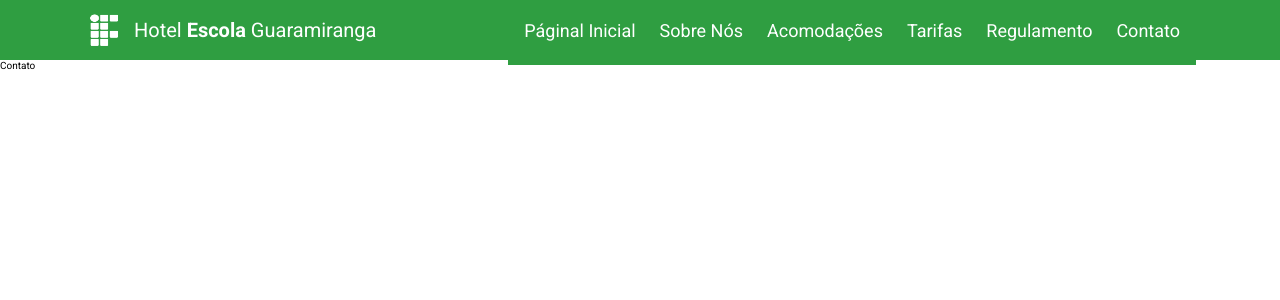
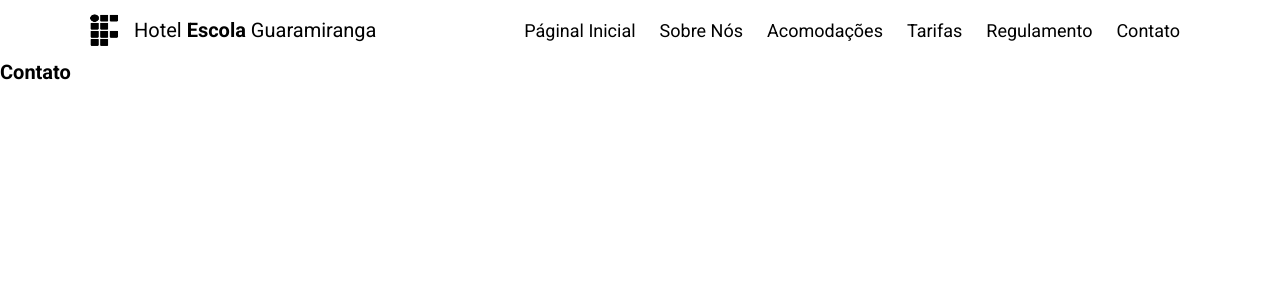
Before and after one commit to EliasHead/hotel-escola-front, a Next.js app: page /contato in a window 1280 px wide. Shown: the top 300 px of the page. Built offline with nearby package versions, Linux system fonts and the light colour scheme.

Commit message:
feat: variants

```diff
--- a/src/components/Navbar/index.tsx
+++ b/src/components/Navbar/index.tsx
@@ -27,7 +27,7 @@ export function Navbar() {
   ]
 
   return (
-    <Header>
+    <Header color="white">
       <NavbarContainer>
         <LogoLink href="/">
           <Image
--- a/src/components/Navbar/styles.ts
+++ b/src/components/Navbar/styles.ts
@@ -44,6 +44,43 @@ export const Header = styled('header', {
   zIndex: 30,
   top: 0,
   left: 0,
+
+  variants: {
+    color: {
+      green: {
+        backgroundColor: '$greenIFCE',
+        color: '$white',
+
+        'nav > :nth-child(2)': {
+          ':nth-child(n)': {
+            backgroundColor: '$white',
+          },
+        },
+
+        'nav > :nth-child(3)': {
+          backgroundColor: '$greenIFCE',
+        },
+      },
+
+      white: {
+        backgroundColor: '$white',
+        color: '$black',
+        img: {
+          filter: 'invert(100%)',
+        },
+
+        'nav > :nth-child(2)': {
+          ':nth-child(n)': {
+            backgroundColor: '$black',
+          },
+        },
+      },
+
+      defaultVariants: {
+        color: 'white',
+      },
+    },
+  },
 })
 
 export const NavbarContainer = styled('nav', {
@@ -99,7 +136,7 @@ export const BurguerContainer = styled('div', {
 export const BurguerLine = styled('div', {
   width: '40px',
   height: '4px',
-  backgroundColor: 'white',
+  // backgroundColor: 'red',
   borderRadius: '2px',
   boxShadow: '0px 0px 4px #555',
 })
@@ -129,7 +166,6 @@ export const NavMenuList = styled('div', {
   padding: '24px 16px',
   transition: 'all 0.2s',
   minHeight: 'calc(100vh - 60px)',
-  backgroundColor: '$greenIFCE',
 
   '&.active': {
     right: 0,
--- a/src/pages/contato.tsx
+++ b/src/pages/contato.tsx
@@ -1,3 +1,3 @@
 export default function Contato() {
-  return <div>Contato</div>
+  return <h1>Contato</h1>
 }
```
Also changed, not shown: public/logo-ifce-black.png (added).
